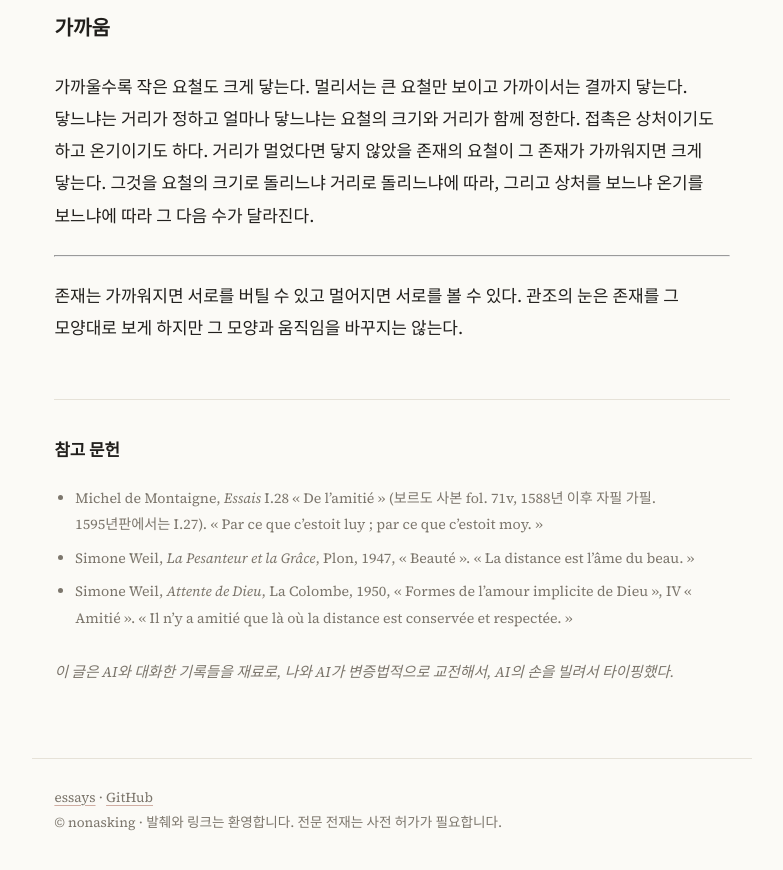
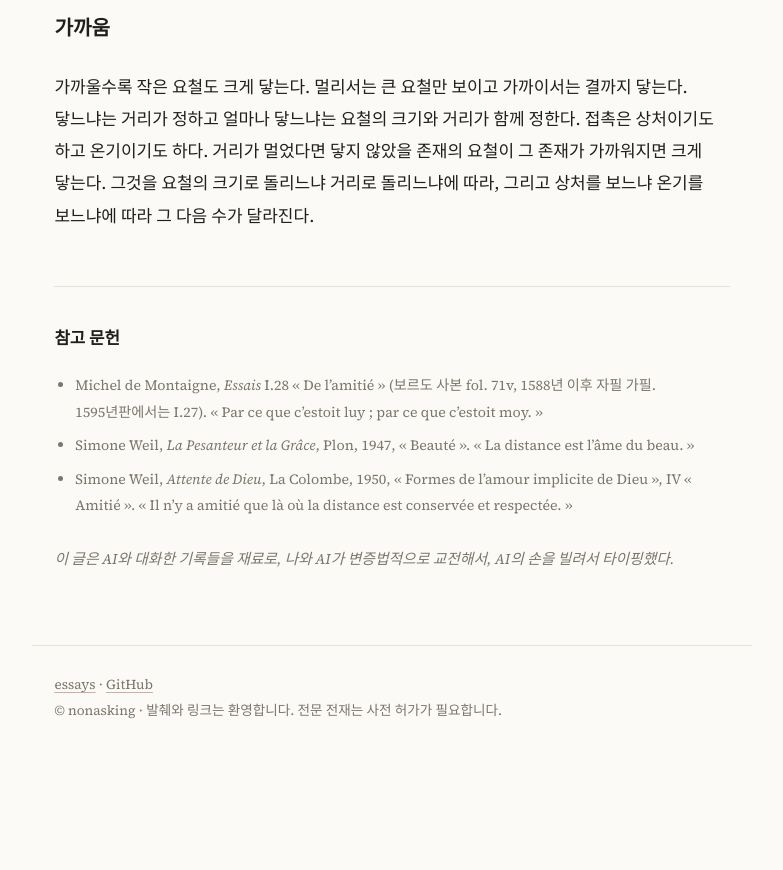
Before and after one commit to nonasking/essays, a Jekyll site: the page built from between/index.md, in a window 1280 px wide and 900 px high, scrolled down 5993 px. Shown: the top 870 px of the window, without its empty margins (248-1031 px from the left). Built offline with Jekyll 4.4.1, drawn with Linux system fonts in a browser that asks for light colours; after the commit the page ends 6781 px from its top, so only the background shows below that.

Commit message:
Between: drop the closing two sentences (KR)
Co-Authored-By: Claude Opus 5.5 <noreply@anthropic.com>
Claude-Session: https://claude.ai/code/session_01BTGLPFhSxYZJBgRL4ACk4t

```diff
--- a/between/index.md
+++ b/between/index.md
@@ -2,7 +2,7 @@
 title: 사이
 permalink: /between/
 lang: ko
-description: 두 존재 사이에는 거리와 줄과 셋째 것이 있다. 가까워지면 서로를 버틸 수 있고 멀어지면 서로를 볼 수 있다.
+description: 두 존재 사이에는 거리와 줄과 셋째 것이 있다.
 ---
 
 # 사이
@@ -97,10 +97,6 @@ description: 두 존재 사이에는 거리와 줄과 셋째 것이 있다. 가
 
 가까울수록 작은 요철도 크게 닿는다. 멀리서는 큰 요철만 보이고 가까이서는 결까지 닿는다. 닿느냐는 거리가 정하고 얼마나 닿느냐는 요철의 크기와 거리가 함께 정한다. 접촉은 상처이기도 하고 온기이기도 하다. 거리가 멀었다면 닿지 않았을 존재의 요철이 그 존재가 가까워지면 크게 닿는다. 그것을 요철의 크기로 돌리느냐 거리로 돌리느냐에 따라, 그리고 상처를 보느냐 온기를 보느냐에 따라 그 다음 수가 달라진다.
 
----
-
-존재는 가까워지면 서로를 버틸 수 있고 멀어지면 서로를 볼 수 있다. 관조의 눈은 존재를 그 모양대로 보게 하지만 그 모양과 움직임을 바꾸지는 않는다.
-
 ## 참고 문헌
 
 - Michel de Montaigne, *Essais* I.28 « De l'amitié » (보르도 사본 fol. 71v, 1588년 이후 자필 가필. 1595년판에서는 I.27). « Par ce que c'estoit luy ; par ce que c'estoit moy. »
```
